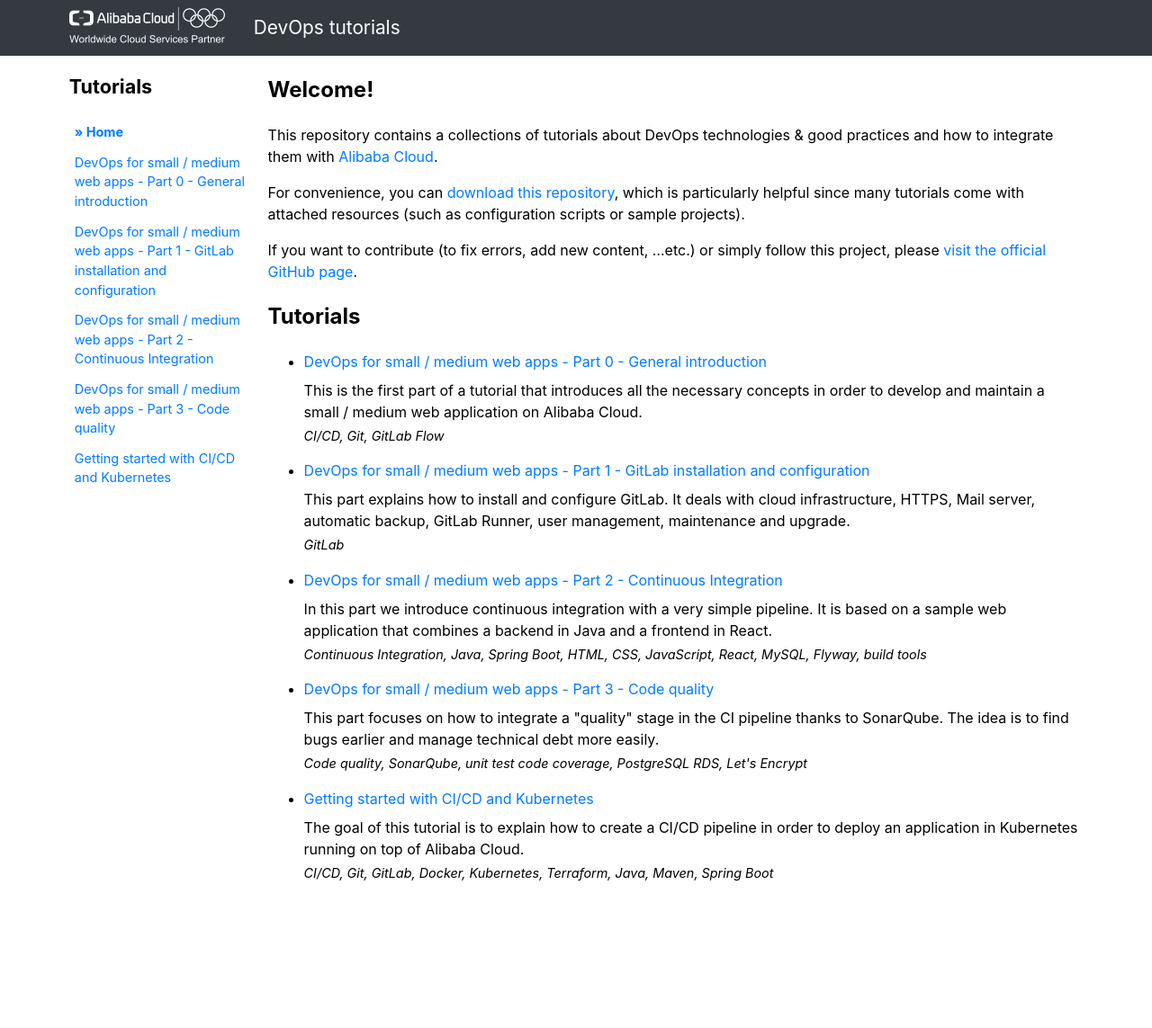
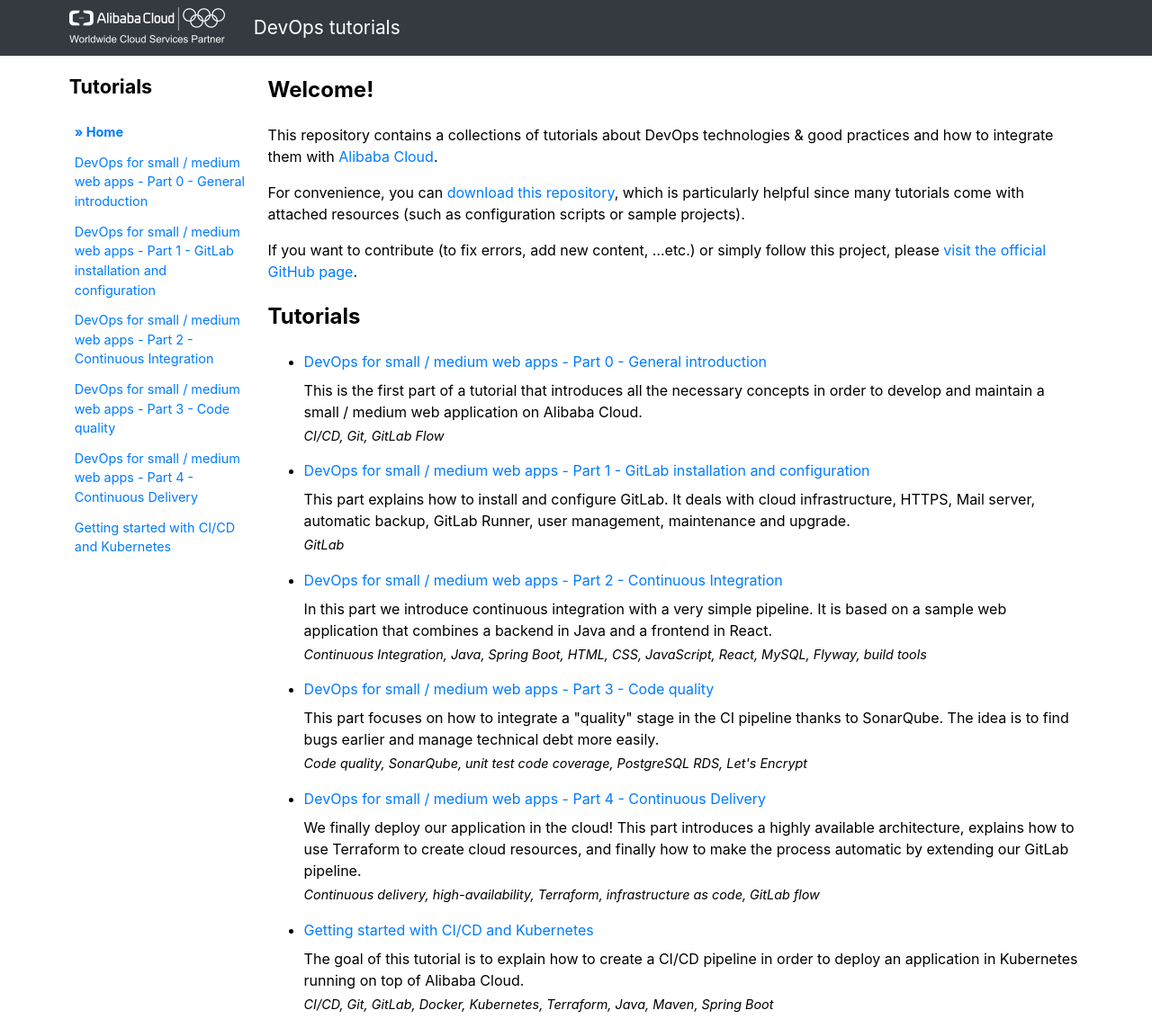
Before and after one commit to alibabacloud-howto/devops, a Jekyll site: the page built from index.md, in a window 1280 px wide. Shown: the whole page at 90% size. Built offline with Jekyll 4.4.1, drawn with Linux system fonts in a browser that asks for light colours; our own code applies the rules of GitHub Pages for plain Markdown files; before the commit the page ends 998 px from its top, so only the background shows below that.

Commit message:
Start the fourth part of the DevOps tutorial.

```diff
--- a/_data/tutorials.yml
+++ b/_data/tutorials.yml
@@ -22,6 +22,13 @@
     This part focuses on how to integrate a "quality" stage in the CI pipeline thanks to SonarQube. The idea is
     to find bugs earlier and manage technical debt more easily.
   concepts: Code quality, SonarQube, unit test code coverage, PostgreSQL RDS, Let's Encrypt
+- name: DevOps for small / medium web apps - Part 4 - Continuous Delivery
+  link: tutorials/devops_for_small_to_medium_web_applications/part_04_continuous_delivery.html
+  description: >-
+    We finally deploy our application in the cloud! This part introduces a highly available architecture, explains
+    how to use Terraform to create cloud resources, and finally how to make the process automatic by extending
+    our GitLab pipeline.
+  concepts: Continuous delivery, high-availability, Terraform, infrastructure as code, GitLab flow
 - name: Getting started with CI/CD and Kubernetes
   link: tutorials/getting_started_with_devops_with_kubernetes/README.html
   description: >-
--- /dev/null
+++ b/tutorials/devops_for_small_to_medium_web_applications/part_04_continuous_delivery.md
@@ -0,0 +1,27 @@
+---
+layout: default
+---
+# DevOps for small / medium web apps - Part 4 - Continuous Delivery
+
+## Summary
+0. [Introduction](#introduction)
+1. High-availability architecture
+2. GitLab flow
+3. Infrastructure-as-code with Terraform
+4. Pipeline improvements
+
+## Introduction
+In this part we will finally deploy our application in the cloud! We will create 3 environments:
+* dev.my-sample-domain.xyz - The "development" environment with the latest features.
+* pre-prod.my-sample-domain.xyz - The "pre-production" environment for testing.
+* www.my-sample-domain.xyz - The "production" environment for all users.
+
+The two first sections are quite theoretical as they deal with infrastructure decisions to run the application in
+the cloud and how we should organize our deployment process.
+
+The section after that introduces [Terraform](https://www.terraform.io/): as you can see in the previous parts of this
+tutorial, creating our environment for GitLab and SonarQube with
+the [web console](https://home-intl.console.aliyun.com/) is quite slow. Since we will have to create 3 nearly
+identical environments, we will use Terraform to speed-up the process.
+
+The final step is to improve our GitLab pipeline in order to make everything automatic.
```
Also changed, not shown: tutorials/devops_for_small_to_medium_web_applications/README.md (+2 -2 lines).
